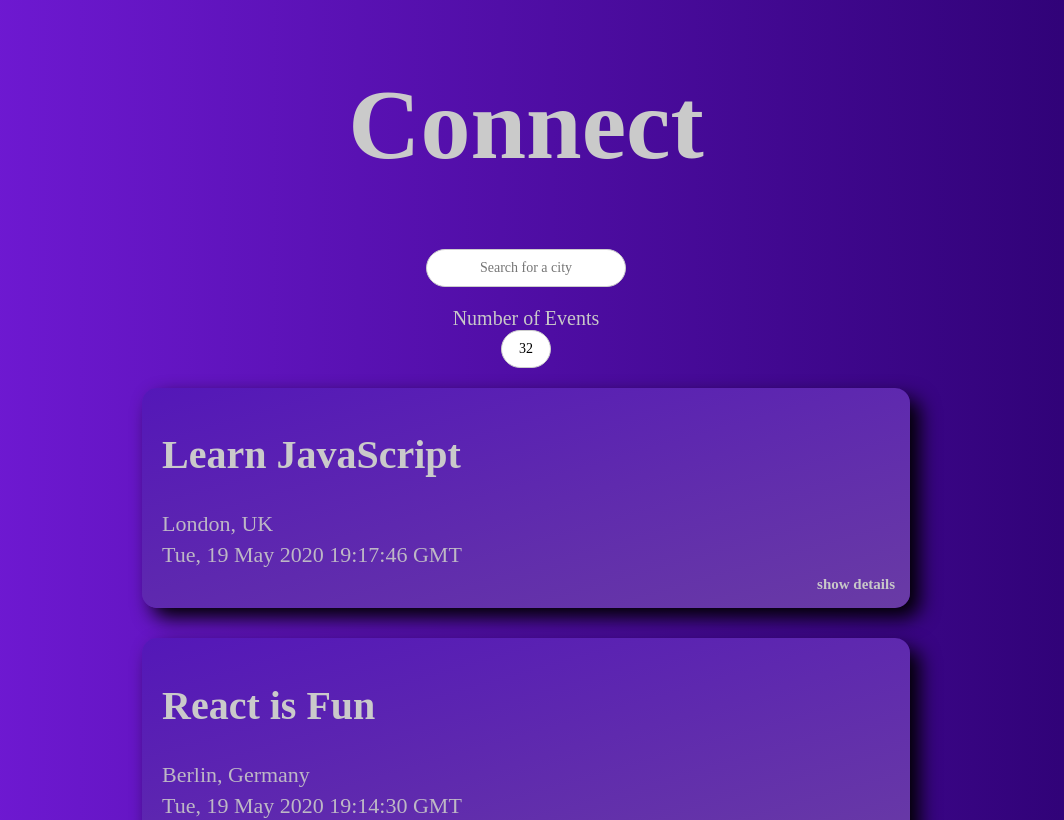
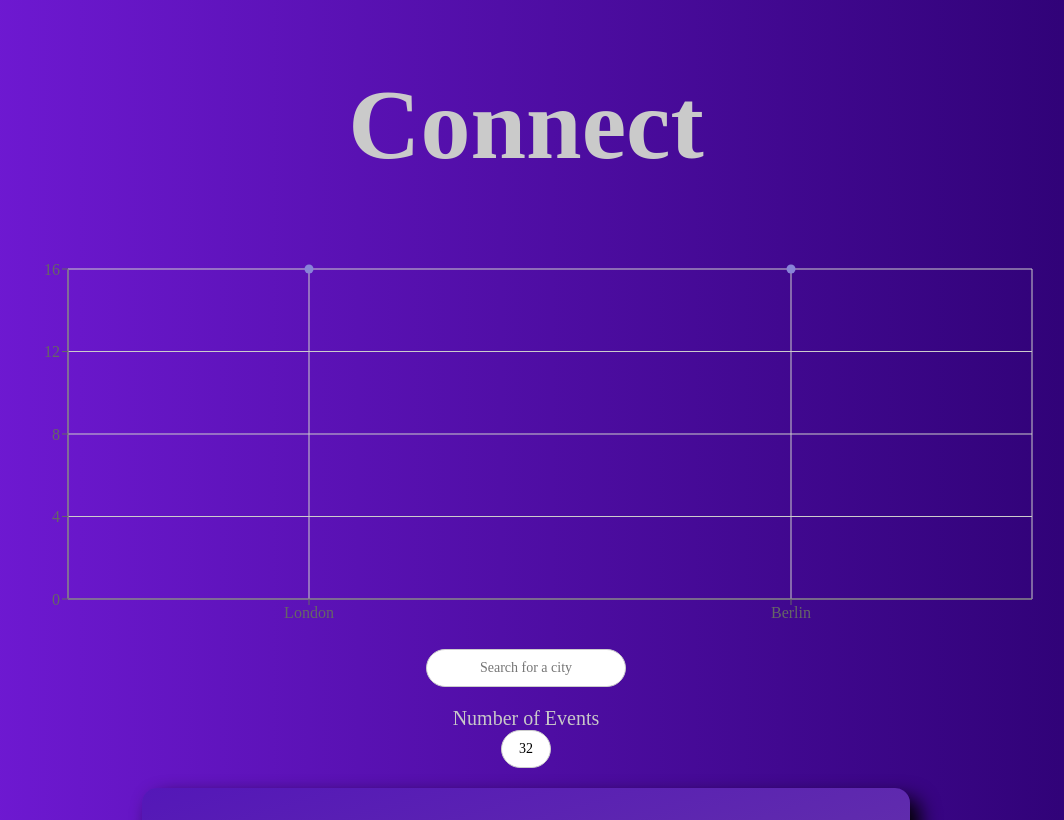
Before and after one commit to MajestysFiend/Connect, a React (Create React App) app: page / in a window 1280 px wide. Shown: the top 820 px of the page, without its empty margins (114-1178 px from the left). Built offline with nearby package versions, Linux system fonts and the light colour scheme; a web font is replaced by a local one; what atatus-spa would draw is missing.

Commit message:
Added data visualization

```diff
--- a/package.json
+++ b/package.json
@@ -11,6 +11,7 @@
     "react": "^18.2.0",
     "react-dom": "^18.2.0",
     "react-scripts": "^5.0.1",
+    "recharts": "^2.7.2",
     "web-vitals": "^2.1.4",
     "workbox-background-sync": "^6.6.0",
     "workbox-broadcast-update": "^6.6.0",
--- a/src/App.js
+++ b/src/App.js
@@ -1,6 +1,7 @@
 import CitySearch from './components/CitySearch';
 import EventList from './components/EventList';
 import NumberOfEvents from './components/NumberOfEvents';
+import CityEventsChart from './components/CityEventsChart';
 import { InfoAlert, ErrorAlert, WarningAlert } from './components/Alert';
 import './App.css';
 import { useState, useEffect } from 'react';
@@ -15,12 +16,14 @@ const App = () => {
   const [errorAlert, setErrorAlert] = useState();
   const [warningAlert, setWarningAlert] = useState("");
 
+  useEffect(() => {
+    let warningMessage
+
     const fetchData = async () => {
       const allEvents = await getEvents();
       const filteredEvents = currentCity === "See all cities" ?
         allEvents :
         allEvents.filter(event => event.location === currentCity)
-    console.log("filteredEvents: ", filteredEvents);
 
       if (filteredEvents !== undefined) {
         setEvents(filteredEvents.slice(0, currentNOE));
@@ -28,8 +31,6 @@ const App = () => {
       setAllLocations(extractLocations(allEvents));
     }
 
-  useEffect(() => {
-    let warningMessage
     if (navigator.onLine) {
       warningMessage = ""
     } else {
@@ -39,8 +40,6 @@ const App = () => {
     fetchData();
   }, [currentCity, currentNOE]);
 
-  console.log("currentNOE: ", currentNOE);
-
   return (
     <div className="App">
       <div className="alerts-container" setWarningAlert={setWarningAlert}>
@@ -49,6 +48,7 @@ const App = () => {
         {warningAlert ? <WarningAlert text={warningAlert} /> : null}
       </div>
       <h1>Connect</h1>
+      <CityEventsChart allLocations={allLocations} events={events} />
       <CitySearch allLocations={allLocations} setCurrentCity={setCurrentCity} setInfoAlert={setInfoAlert} />
       <NumberOfEvents setCurrentNOE={setCurrentNOE} setErrorAlert={setErrorAlert} />
       <EventList events={events} />
--- a/src/api.js
+++ b/src/api.js
@@ -66,11 +66,6 @@ export const getEvents = async () => {
 };
 
 export const getAccessToken = async () => {
-    /*
-    The code checks whether an access token was found.
-    If no token is found (!accessToken), the code then checks for an authorization code.
-    If no authorization code is found (!code), the user is automatically redirected to the Google Authorization screen, where they can sign in and receive their code.
-    */
     const accessToken = localStorage.getItem('access_token');
     const tokenCheck = accessToken && (await checkToken(accessToken));
 
--- /dev/null
+++ b/src/components/CityEventsChart.js
@@ -0,0 +1,40 @@
+import { useState, useEffect } from 'react';
+import { ScatterChart, Scatter, XAxis, YAxis, CartesianGrid, Tooltip, ResponsiveContainer } from 'recharts';
+
+const CityEventsChart = ({ allLocations, events }) => {
+    const [data, setData] = useState([]);
+
+    useEffect(() => {
+        const getData = () => {
+            const data = allLocations.map((location) => {
+                const count = events.filter((event) => event.location === location).length
+                const city = location.split(', ')[0]
+                return { city, count };
+            })
+            return data;
+        };
+
+        setData(getData());
+    }, [`${data, allLocations, events}`]);
+
+    return (
+        <ResponsiveContainer width="99%" height={400}>
+            <ScatterChart
+                margin={{
+                    top: 20,
+                    right: 20,
+                    bottom: 20,
+                    left: 20,
+                }}
+            >
+                <CartesianGrid />
+                <XAxis type="category" dataKey="city" name="City"/>
+                <YAxis type="number" dataKey="count" name="Number of Events" allowDecimals={false} />
+                <Tooltip cursor={{ strokeDasharray: '3 3' }} />
+                <Scatter name="A school" data={data} fill="#8884d8" />
+            </ScatterChart>
+        </ResponsiveContainer>
+    );
+}
+
+export default CityEventsChart;
```
Also changed, not shown: 1 other file (tests, documents, lock files or other folders). Lines whose indentation alone changed are shown as unchanged.
